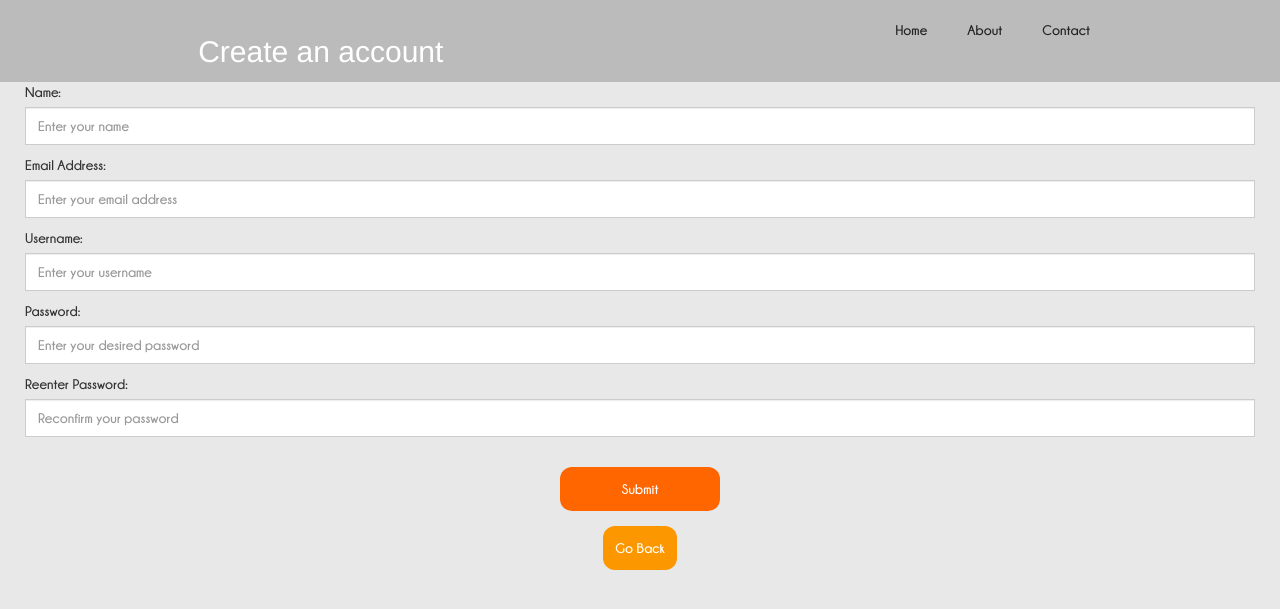
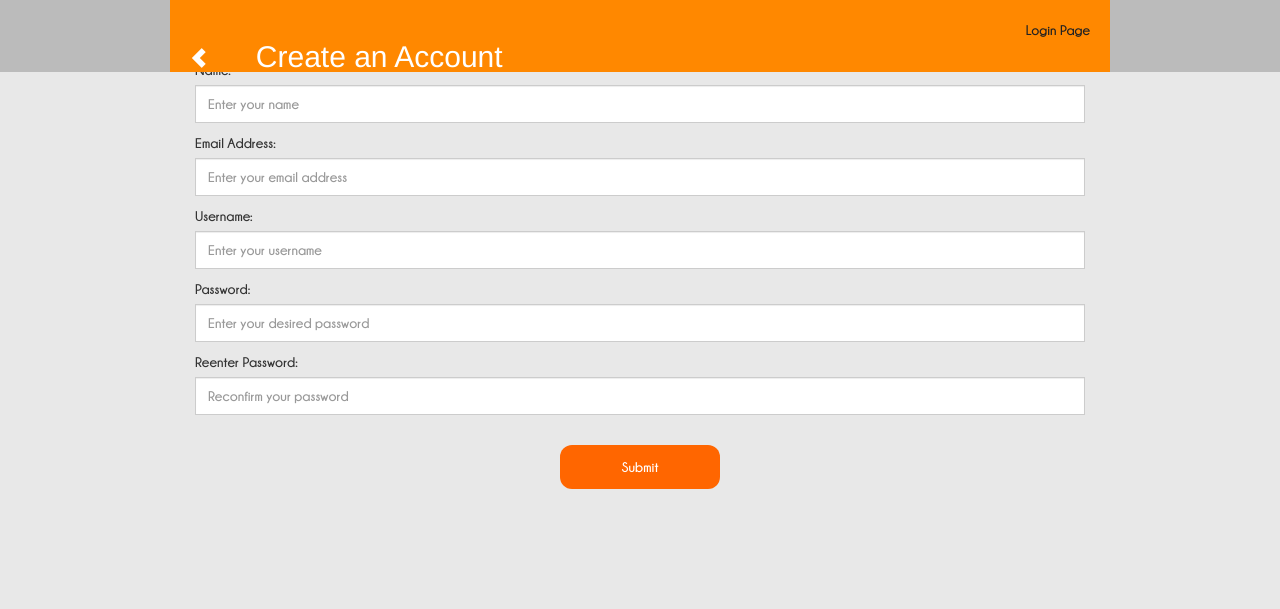
Before and after one commit to tngyn/cookease, a PHP site: page /static/create-account.html in a window 1280 px wide. Shown: the top 609 px of the page. Run offline with PHP 8.4, Linux system fonts and the light colour scheme; some libraries are stand-ins or nearby versions; some web fonts are replaced.

Commit message:
Finishing up details

```diff
--- a/public/css/cook-easetest.webflow.css
+++ b/public/css/cook-easetest.webflow.css
@@ -481,3 +481,11 @@ body{
   font-size: 22px;
   margin-top: 100px;
 }
+.about-font {
+  font-size: 16px;
+}
+.log-back-in {
+  text-align: center;
+  font-size: 20px;
+  margin-top: 50px;
+}
--- a/static/about-us.html
+++ b/static/about-us.html
@@ -100,6 +100,7 @@
               <li>User accounts and database aren't complete yet. Don't go entering in your password for other accounts in our app!</li>
               <li>Recipe database isn't all that great... for now!</li>
             </ul>
+            <p>We apologize if this causes any inconveniences for you.</p>
           </div>
         </div>
       </div>
--- a/static/create-account.html
+++ b/static/create-account.html
@@ -6,6 +6,8 @@
   <meta charset="utf-8">
   <title>Cook Ease - Create Account</title>
   <meta name="viewport" content="width=device-width, initial-scale=1">
+  <link href="css/bootstrap.css" rel="stylesheet">
+  <link href="css/bootstrap-theme.css" rel="stylesheet">
  <link rel="stylesheet" type="text/css" href="css/normalize.css">
   <link rel="stylesheet" type="text/css" href="css/webflow.css">
   <link rel="stylesheet" type="text/css" href="css/cook-easetest.webflow.css">
@@ -17,15 +19,23 @@
   <!--[if lt IE 9]><script src="https://cdnjs.cloudflare.com/ajax/libs/html5shiv/3.7/html5shiv.min.js"></script><![endif]-->
 </head>
 <body>
-  <div class="w-nav" data-collapse="medium" data-animation="default" data-duration="400" data-contain="1">
-    <div class="w-container menu-bar-without-buttons">
-      <nav class="w-nav-menu" role="navigation"><a class="w-nav-link" href="#">Home</a><a class="w-nav-link" href="#">About</a><a class="w-nav-link" href="#">Contact</a>
+  <div class="w-nav nav-bar-block" data-collapse="medium" data-animation="default" data-duration="400" data-contain="1">
+    <div class="w-container navbar-container">
+      <a class="w-inline-block back-button" href="/">
+        <span class="glyphicon glyphicon-chevron-left"></span>
+      </a>
+      <div class="w-clearfix header-with-back-button">
+        <p class ="page_title">Create an Account</p>
+      </div>
+      <nav class="w-nav-menu" role="navigation"><a class="w-nav-link navbar-on-link" href="/">Login Page</a>
       </nav>
-      <div class="header-without-back-buttons">
-        <p class ="page_title">Create an account</p>
+      <div class="w-nav-button">
+        <div class="w-icon-nav-menu"></div>
       </div>
     </div>
   </div>
+  <div class="w-container navbar-empty-space"></div>
+  <div class="w-container">
   <div class="w-form form-wrapper text-body">
     <form name="email-form" data-name="Email Form" data-redirect="../home-profile.html" method="get">
       <label for="name">Name:</label>
@@ -47,17 +57,7 @@
       <p>Oops! Something went wrong while submitting the form :(</p>
     </div>
   </div>
-  <div class="w-form">
-    <form class="bottom-button" name="email-form" data-name="Email Form" data-redirect="../index.html">
-      <input class="w-button button-bottom cancel-button round-button" type="submit" value="Go Back" data-wait="Please wait..."></input>
-    </form>
-    <div class="w-form-done">
-      <p>Thank you! Your submission has been received!</p>
-    </div>
-    <div class="w-form-fail">
-      <p>Oops! Something went wrong while submitting the form :(</p>
-    </div>
-  </div>
+
   <script type="text/javascript" src="https://ajax.googleapis.com/ajax/libs/jquery/1.10.2/jquery.min.js"></script>
   <script type="text/javascript" src="js/webflow.js"></script>
 </body>
--- a/static/index.html
+++ b/static/index.html
@@ -26,12 +26,6 @@
       <input class="w-input" type="password" placeholder="Online Password" name="password" required="required" autofocus="autofocus" data-name="Password"></input>
       <input class="w-button submit submit-button round-button" type="submit" value="Login" data-wait="Please wait..."></input>
     </form>
-    <div class="w-form-done">
-      <p>Thank you! Your submission has been received!</p>
-    </div>
-    <div class="w-form-fail">
-      <p>Oops! Something went wrong while submitting the form :(</p>
-    </div>
   </div>
   <div class="w-container">
     <div class="w-row">
--- a/static/log-out.html
+++ b/static/log-out.html
@@ -17,7 +17,9 @@
 </head>
 <body>
   <div class="w-container text-body">
-    <div class="signout-text">Thanks for using Cook Ease!</div><a href="index.html">Click here to log back in</a>
+    <div class="signout-text">Thanks for using Cook Ease!</div>
+    <div class="log-back-in">
+    <a href="index.html">Click here to log back in</a></div>
   </div>
   <script type="text/javascript" src="https://ajax.googleapis.com/ajax/libs/jquery/1.10.2/jquery.min.js"></script>
   <script type="text/javascript" src="js/webflow.js"></script>
--- a/views/desserts.handlebars
+++ b/views/desserts.handlebars
@@ -84,7 +84,7 @@
     </div>
   </div>
   {{else}}
-    <div class="no-recipes-text">Add more items to get more recipes!</div>
+    <div class="no-recipes-text">Add more ingredients to get more recipes!</div>
   {{/if}}
   <script type="text/javascript" src="https://ajax.googleapis.com/ajax/libs/jquery/1.10.2/jquery.min.js"></script>
   <script type="text/javascript" src="js/webflow.js"></script>
--- a/views/meats.handlebars
+++ b/views/meats.handlebars
@@ -83,7 +83,7 @@
     </div>
   </div>
   {{else}}
-  <div class="no-recipes-text">Add more items to get more recipes!</div>
+  <div class="no-recipes-text">Add more ingredients to get more recipes!</div>
   {{/if}}
 
 
--- a/views/snacks.handlebars
+++ b/views/snacks.handlebars
@@ -84,7 +84,7 @@
     </div>
   </div>
   {{else}}
-    <div class="no-recipes-text">Add more items to get more recipes!</div>
+    <div class="no-recipes-text">Add more ingredients to get more recipes!</div>
   {{/if}}
   <script type="text/javascript" src="https://ajax.googleapis.com/ajax/libs/jquery/1.10.2/jquery.min.js"></script>
   <script type="text/javascript" src="js/webflow.js"></script>
--- a/views/vegetables.handlebars
+++ b/views/vegetables.handlebars
@@ -84,7 +84,7 @@
     </div>
   </div>
   {{else}}
-    <div class="no-recipes-text">Add more items to get more recipes!</div>
+    <div class="no-recipes-text">Add more ingredients to get more recipes!</div>
   {{/if}}
 
   <script type="text/javascript" src="https://ajax.googleapis.com/ajax/libs/jquery/1.10.2/jquery.min.js"></script>
```
Also changed, not shown: static/forgot-password.html (+18 -11 lines), static/meal.html (+1 -15 lines).
